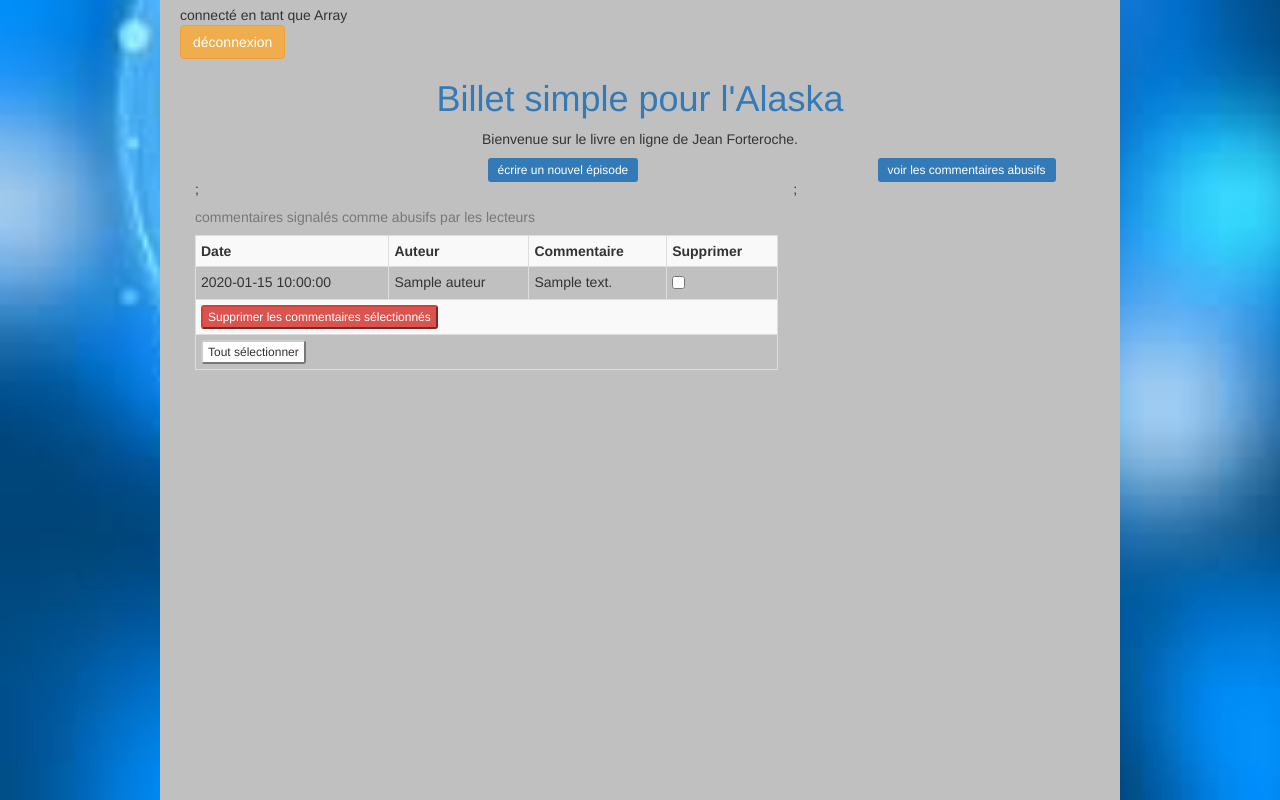
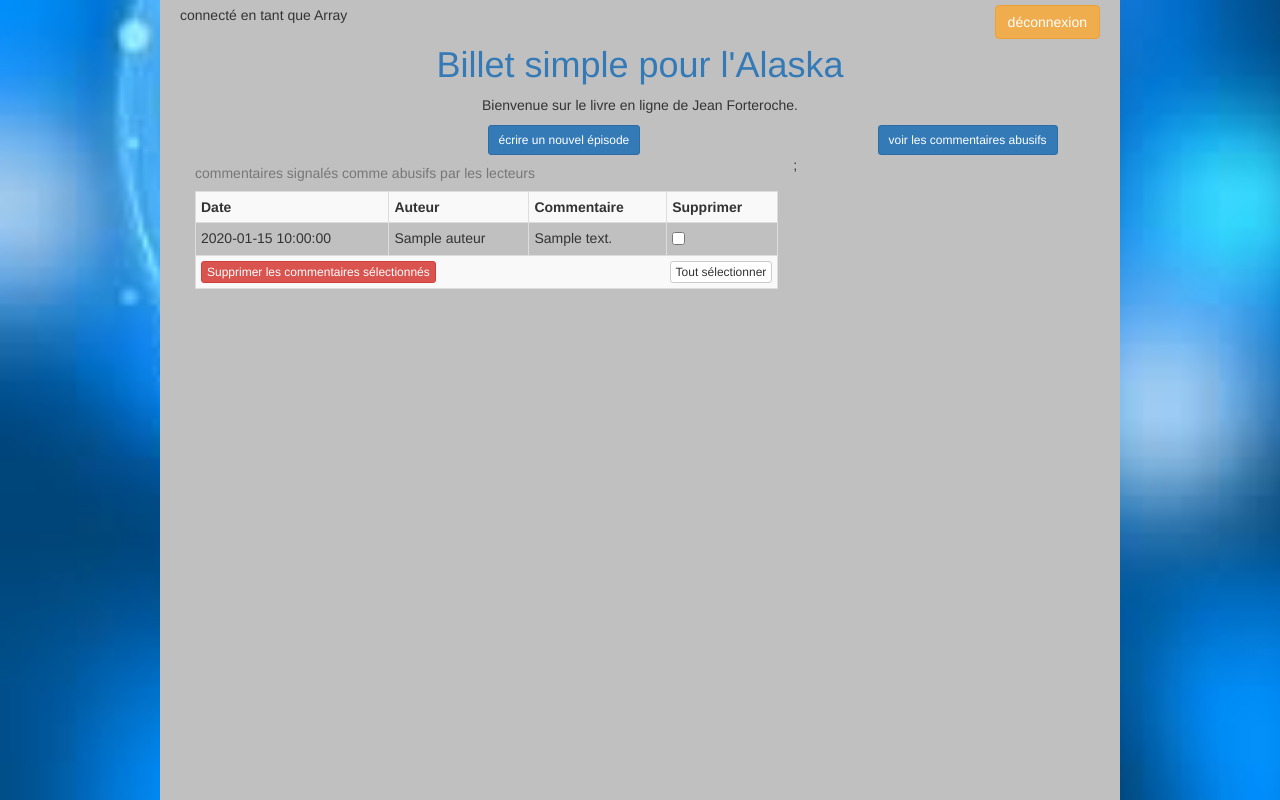
Before and after one commit to arsylang26/projet3, a PHP site: template Vue/vueAbusif.php in a window 1280 px wide; the page is wider, and only the part inside the window is pictured. Run offline with PHP 8.4, Linux system fonts and the light colour scheme; the visitor is signed in with stand-in values (Sample User, id 1); the template is opened without the code that fills it: most values are stand-ins (such as "Sample title", 1, 10 or a date in 2020); some libraries are stand-ins or nearby versions; some web fonts are replaced.

Commit message:
corrections seb 25/04

```diff
--- a/Contenu/style.css
+++ b/Contenu/style.css
@@ -5,29 +5,29 @@ html, body {
 
 body {
 
-
-    background-image : url("../Contenu/images/fond.jpg");
+    background-image: url("../Contenu/images/fond.jpg");
     background-size: cover;
 
     /* font-family: 'Futura-Medium', 'Futura', 'Trebuchet MS', sans-serif;*/
 }
-tr:hover {
+
+#contenu .tab_abusif:hover {
     background-color: greenyellow;
 }
 
 .episode_contenu, .commentaire_contenu {
     font-family: 'Jim Nightshade', cursive;
     border: 1px blue solid;
-background-color:white;
-padding:10px;
-font-size:1.5em;
+    background-color: white;
+    padding: 10px;
+    font-size: 1.5em;
     margin-bottom: 10px; /* espace le bouton commenter */
     word-wrap: break-word;
 }
 
-.episode_titre{
-text-align:center;
-color:green;
+.episode_titre {
+    text-align: center;
+    color: green;
 }
 
 h1 {
@@ -35,7 +35,7 @@ h1 {
 }
 
 .titreBillet {
-    margin-bottom : 0px;
+    margin-bottom: 0px;
 }
 
 #global {
@@ -43,51 +43,47 @@ h1 {
     min-height: 100%; /* 100% de la hauteur du view-port*/
     background: silver;
     width: 75%;
-    margin: auto;	/* Permet de centrer la div */
+    margin: auto; /* Permet de centrer la div */
     text-align: justify;
     padding: 5px 20px;
 }
 
 #contenu {
-    margin-bottom : 20px;
-
-}
-footer, .bienvenue {
-    text-align: center;
-
+    margin-bottom: 20px;
 }
 
+footer, .bienvenue {
+    clear: both;
+    text-align: center;
+}
 
 #titreReponses {
-    font-size : 100%;
+    font-size: 100%;
 }
 
 #txtCommentaire {
     width: 50%;
 }
 
-.connect_admin{
+.deconnect {
+    float: right;
+}
+
+.commentaire_enfant {
+    padding-left: 30px;
+}
+
+.commentaire_form, .commentaire_affich {
+    margin-bottom: 20px;
+    width: 100vh;
+}
+
+.admin {
+    margin-top: 300px;
 
 }
 
-.deconnect{
-    padding-top:3px;
-padding-right:10px;
+/* affiche les boutons commentaire et abusif sur une même ligne */
+#bouton_commenter, #bouton_abusif {
+    display: inline-block;
 }
-.commentaire_enfant{
-    padding-left: 30px;
-}
-
-.commentaire_form, .commentaire_affich{
-margin-bottom:20px;
-width:100vh;
-}
-.admin{
-    margin-top:300px;
-
-
-}
-/* affiche les boutons commentaire et abusif sur une même ligne */
-#bouton_commenter, #bouton_abusif{
-    display:inline-block;
-}
--- a/Controleur/ControleurAdministration.php
+++ b/Controleur/ControleurAdministration.php
@@ -80,11 +80,10 @@ class ControleurAdministration
     {
         if (isset($admin) && isset($pwd)) {
             $pass = sha1($pwd); //cryptage du mot de passe avant de faire la requête sur la BdD
-            $idAdmin = $this->admin->getIdAdmin($admin, $pass);
-            print_r($idAdmin);
+            $idAdmin = $this->admin->getIdAdmin($admin, $pass)->fetch();
             if ($idAdmin) {// si identifiant /pwd ok on ouvre la session admin
                 $_SESSION['admin'] = $admin;
-               // header("location:index.php");
+                header("location:index.php");
             } else {// sinon, retour à l'authentification
                 header("location:index.php?action=administration");
             }
--- a/Controleur/ControleurCommentaire.php
+++ b/Controleur/ControleurCommentaire.php
@@ -19,9 +19,7 @@ class ControleurCommentaire
             if (!$parentCommentaire) { //s'il était null alors
                 $rangCommentaire = 0; // c'est le commentaire de l'épisode
             } else {                  // sinon c'est un commentaire de commentaire
-                var_dump($parentCommentaire);
                 $parent = $this->commentaire->getCommentaire($parentCommentaire)->fetch(); //on va chercher le parent
-                var_dump($parent);
                 if ($parent && $parent['rang'] < 3) {     // s'il existe, on définit le rang du commentaire comme futur parent
                     $rangCommentaire = $parent['rang'] + 1;
 
--- a/Modele/Administration.php
+++ b/Modele/Administration.php
@@ -4,7 +4,6 @@ class Administration extends Modele {
     public function getIdAdmin($admin,$pwd){
         $sql='SELECT id FROM administration  WHERE  identifiant=? AND pwd=?';
         $idAdmin=$this->executerRequete($sql,array($admin,$pwd));
-        var_dump($idAdmin);
         return $idAdmin;
     }
 }
--- a/Vue/gabarit.php
+++ b/Vue/gabarit.php
@@ -15,11 +15,14 @@
         <?php if (!isset($_SESSION['admin'])) : ?>
             <a class="connect_admin" href="index.php?action=administration">administration du site</a>
         <?php else : ?>
-            <div class="connect_admin">connecté en tant que <?= $_SESSION['admin'] ?>
-        <form action="index.php?action=deconnexion" method="POST">
-            <button class="deconnect btn btn-warning" name="#" data-confirm="Vous déconnecter ?" type="submit">déconnexion</button>
-        </form>
-        </div>
+            <div class="connect_admin">
+                <form action="index.php?action=deconnexion" method="POST">
+                    connecté en tant que <?= $_SESSION['admin'] ?>
+                    <button class="deconnect btn btn-warning" name="#" data-confirm="Vous déconnecter ?" type="submit">
+                        déconnexion
+                    </button>
+                </form>
+            </div>
         <?php endif; ?>
         <div class="bienvenue">
             <a href="index.php"><h1>Billet simple pour l'Alaska</h1></a>
@@ -29,11 +32,11 @@
             <div class="container">
                 <div class="row">
                     <div class="col-sm-2 col-sm-offset-3">
-                        <a href="index.php?action=creerEpisode" class="btn-sm btn-primary"> écrire un nouvel
+                        <a href="index.php?action=creerEpisode" class="btn btn-sm btn-primary"> écrire un nouvel
                             épisode </a>
                     </div>
                     <div class="col-sm-3 col-sm-offset-2">
-                        <a href="index.php?action=affichAbusif" class="btn-sm btn-primary"> voir les commentaires
+                        <a href="index.php?action=affichAbusif" class="btn btn-sm btn-primary"> voir les commentaires
                             abusifs </a>
                     </div>
                 </div>
@@ -50,5 +53,5 @@
 <script src="Contenu/TinyMCE/js/tinymce/tinymce.min.js"></script>
 <script>tinymce.init({selector: 'textarea.tiny', language: 'fr_FR'});</script>
 <script src="Contenu/script.js"></script>
-    </body>
+</body>
 </html>
--- a/Vue/vueAbusif.php
+++ b/Vue/vueAbusif.php
@@ -15,35 +15,24 @@
             </tr>
             <!-- parcourir la liste des commentaires abusifs , les lister sous forme de tableau avec une case à cocher pour chaque commentaire
             en fin de tableau bouton supprimer avec confirmation pour supprimer la liste cochée -->
-
-            <?php
-
-            foreach ($commentairesAbusifs as $abusif):
-
-                echo '<tr>
+            <?php foreach ($commentairesAbusifs as $abusif):
+                echo '<tr class="tab_abusif">
           <td>' . $abusif['date'] . '</td>
           <td>' . htmlspecialchars($abusif['auteur']) . '</td>
           <td>' . htmlspecialchars($abusif['contenu']) . '</td>
           <td><input type="checkbox" name="id_del[]" value="' . $abusif['id'] . '" /></td>
           </tr>';
-            endforeach;
-            ?>;
-
+            endforeach; ?>
             <tr>
                 <td colspan="4">
                     <!--data-confirm est une fontion jquery pour la confirmation d'une action-->
                     <button data-confirm="Êtes-vous sur de supprimer ces commentaires ?"
-                            class="btn-xs btn-danger" type="submit">Supprimer les commentaires sélectionnés
+                            class="btn btn-xs btn-danger" type="submit">Supprimer les commentaires sélectionnés
+                    </button>
+                    <button class="btn btn-xs btn-default pull-right" type="button" id="tousAbusifs">Tout sélectionner
                     </button>
                 </td>
             </tr>
-            <tr>
-                <td  colspan="4">
-                    <button class="btn-xs btn-default" type="button" id="tousAbusifs">Tout sélectionner</button>
-                </td>
-            </tr>
-
         </table>
     </form>
-
 </section>
```
Also changed, not shown: Controleur/Routeur.php (+2 -7 lines), Vue/vueSupprAbusif.php (deleted, +0 -16 lines). Lines whose indentation alone changed are shown as unchanged.
